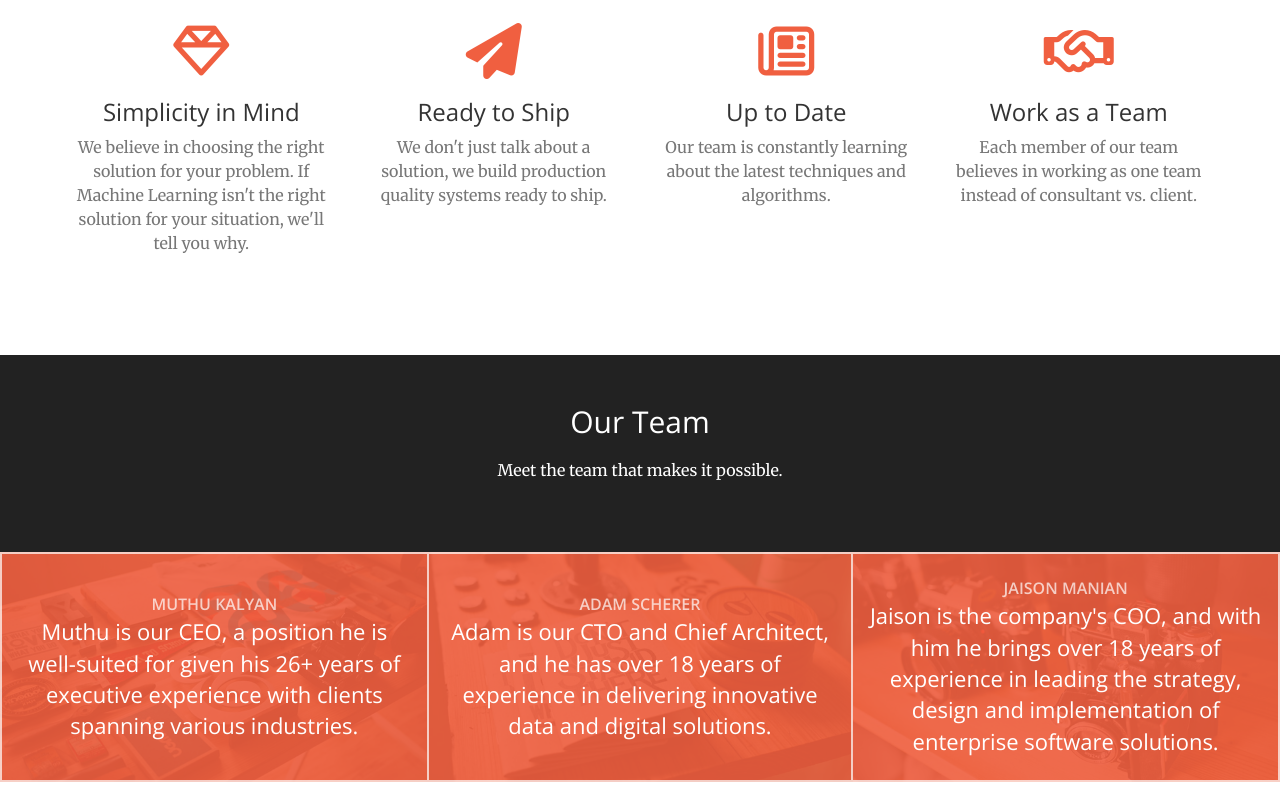
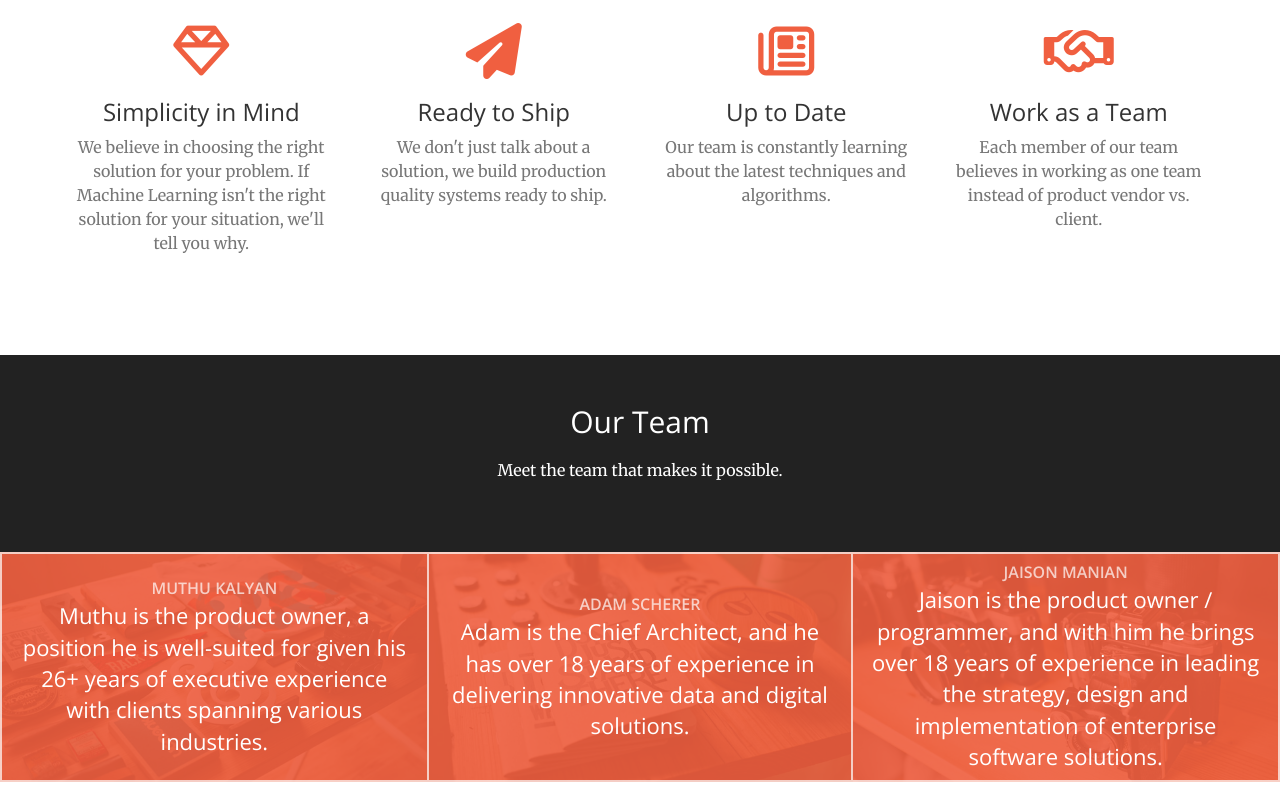
Before and after one commit to DeepSightWorks/deepsightworks.github.io, a website: page index.html in a window 1280 px wide. Shown: the part 1391-2200 px from the top of the page. Drawn offline with nearby package versions, Linux system fonts and the light colour scheme; files that its build step writes are made by us from their sources.

Commit message:
Update index.html

```diff
--- a/index.html
+++ b/index.html
@@ -137,7 +137,7 @@
 					<div class="service-box">
 						<i class="fa fa-4x fa-handshake-o text-primary sr-icons"></i>
 						<h3>Work as a Team</h3>
-						<p class="text-muted">Each member of our team believes in working as one team instead of consultant vs. client.</p>
+						<p class="text-muted">Each member of our team believes in working as one team instead of product vendor vs. client.</p>
 					</div>
 				</div>
 			</div>
@@ -165,7 +165,7 @@
 									MUTHU KALYAN
 								</div>
 								<div class="project-name">
-									Muthu is our CEO, a position he is well-suited for given his 26+ years of executive experience with clients spanning various industries.
+									Muthu is the product owner, a position he is well-suited for given his 26+ years of executive experience with clients spanning various industries.
 								</div>
 							</div>
 						</div>
@@ -180,7 +180,7 @@
 									ADAM SCHERER
 								</div>
 								<div class="project-name">
-									Adam is our CTO and Chief Architect, and he has over 18 years of experience in delivering innovative data and digital solutions.
+									Adam is the Chief Architect, and he has over 18 years of experience in delivering innovative data and digital solutions.
 								</div>
 							</div>
 						</div>
@@ -195,7 +195,7 @@
 									JAISON MANIAN
 								</div>
 								<div class="project-name">
-									Jaison is the company's COO, and with him he brings over 18 years of experience in leading the strategy, design and implementation of enterprise software solutions.
+									Jaison is the product owner / programmer, and with him he brings over 18 years of experience in leading the strategy, design and implementation of enterprise software solutions.
 								</div>
 							</div>
 						</div>
```
